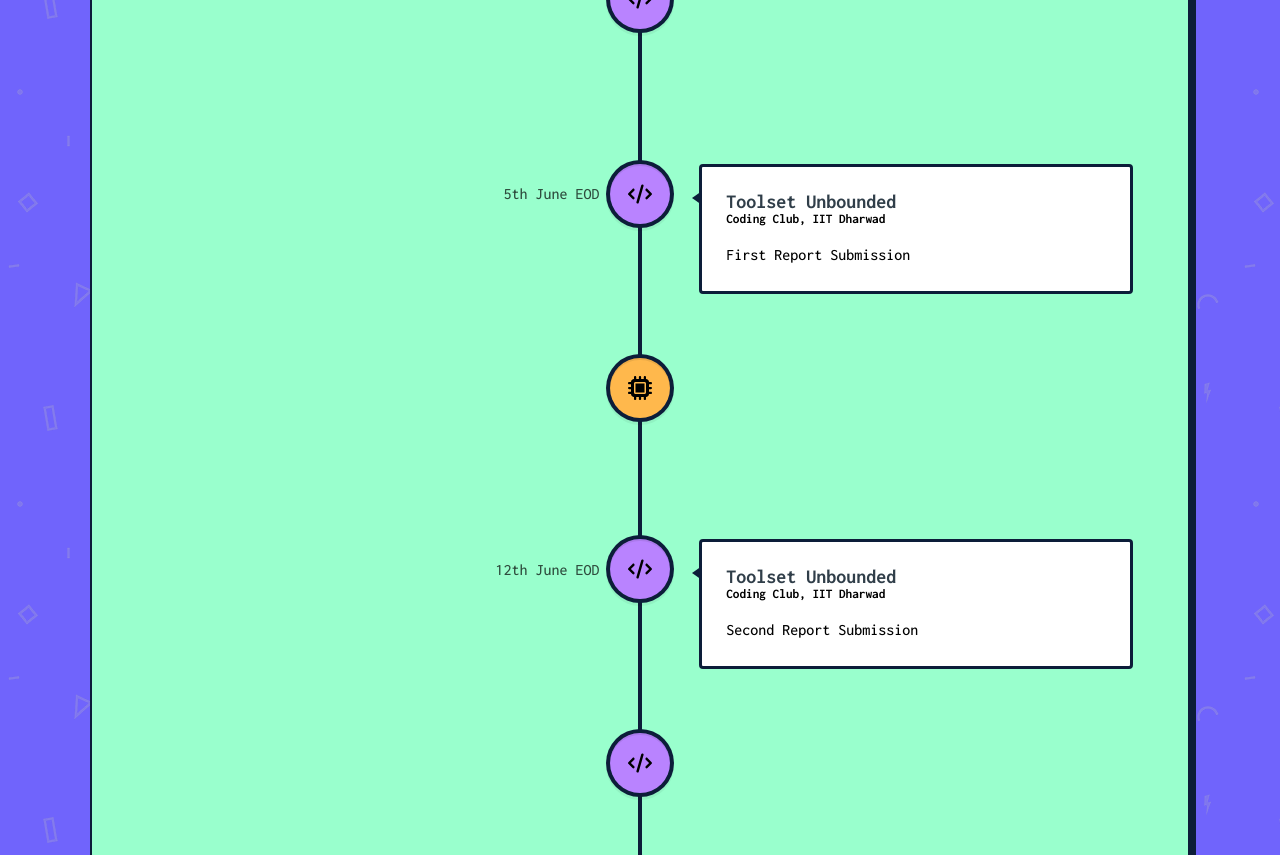
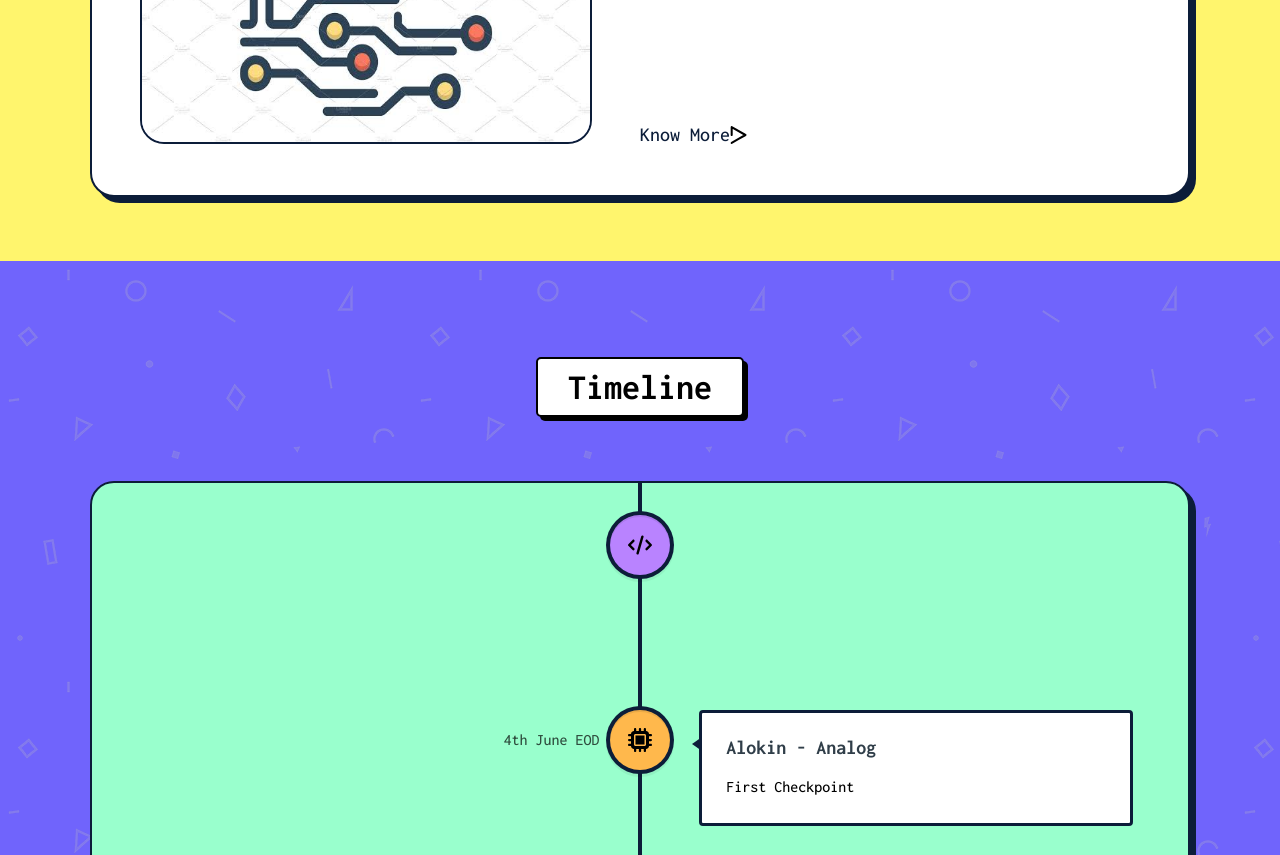
Before and after one commit to oss2019/SOI_2k23, a Next.js app: page / in a window 1280 px wide. Shown: the part 3020-3875 px from the top of the page. Built offline with nearby package versions, Linux system fonts and the light colour scheme.

Commit message:
added Alokin-Analog

```diff
--- a/src/components/Events/data.js
+++ b/src/components/Events/data.js
@@ -17,6 +17,13 @@
     knowMoreLink:
       "https://drive.google.com/file/d/1gYahKSXWV9wx5_pXfKa22FHRrT18kFV4/view?usp=sharing",
   },
+  {
+    heading: "Alokin - Analog",
+    content: `...`,
+    image: "/Events/Alokin.jpeg",
+    knowMoreLink:
+      "https://drive.google.com/file/d/1UpLDai46hG_Xhu4E1YjxeHKwe82lXAaV/view?usp=sharing",
+  },
 ]
 
 export default data
--- a/src/components/Timeline/timeline_data.js
+++ b/src/components/Timeline/timeline_data.js
@@ -6,6 +6,14 @@
     date: "27th May - 29th May",
     color: "#B983FF",
     icon: "CodingClub",
+  },
+  {
+    title: "Alokin - Analog",
+    location: "",
+    description: "First Checkpoint",
+    date: "4th June EOD",
+    color: "#FFB84C",
+    icon: "Alokin",
   },
   {
     title: "Toolset Unbounded",
@@ -32,6 +40,14 @@
     icon: "CodingClub",
   },
   {
+    title: "Alokin - Analog",
+    location: "",
+    description: "Second Checkpoint",
+    date: "16th June EOD",
+    color: "#FFB84C",
+    icon: "Alokin",
+  },
+  {
     title: "Toolset Unbounded",
     location: "Coding Club, IIT Dharwad",
     description: "Third Report Submission",
@@ -44,6 +60,14 @@
     location: "",
     description: "Second Checkpoint",
     date: "24th June EOD",
+    color: "#FFB84C",
+    icon: "Alokin",
+  },
+  {
+    title: "Alokin - Analog",
+    location: "",
+    description: "Third Checkpoint",
+    date: "30th June EOD",
     color: "#FFB84C",
     icon: "Alokin",
   },
```
